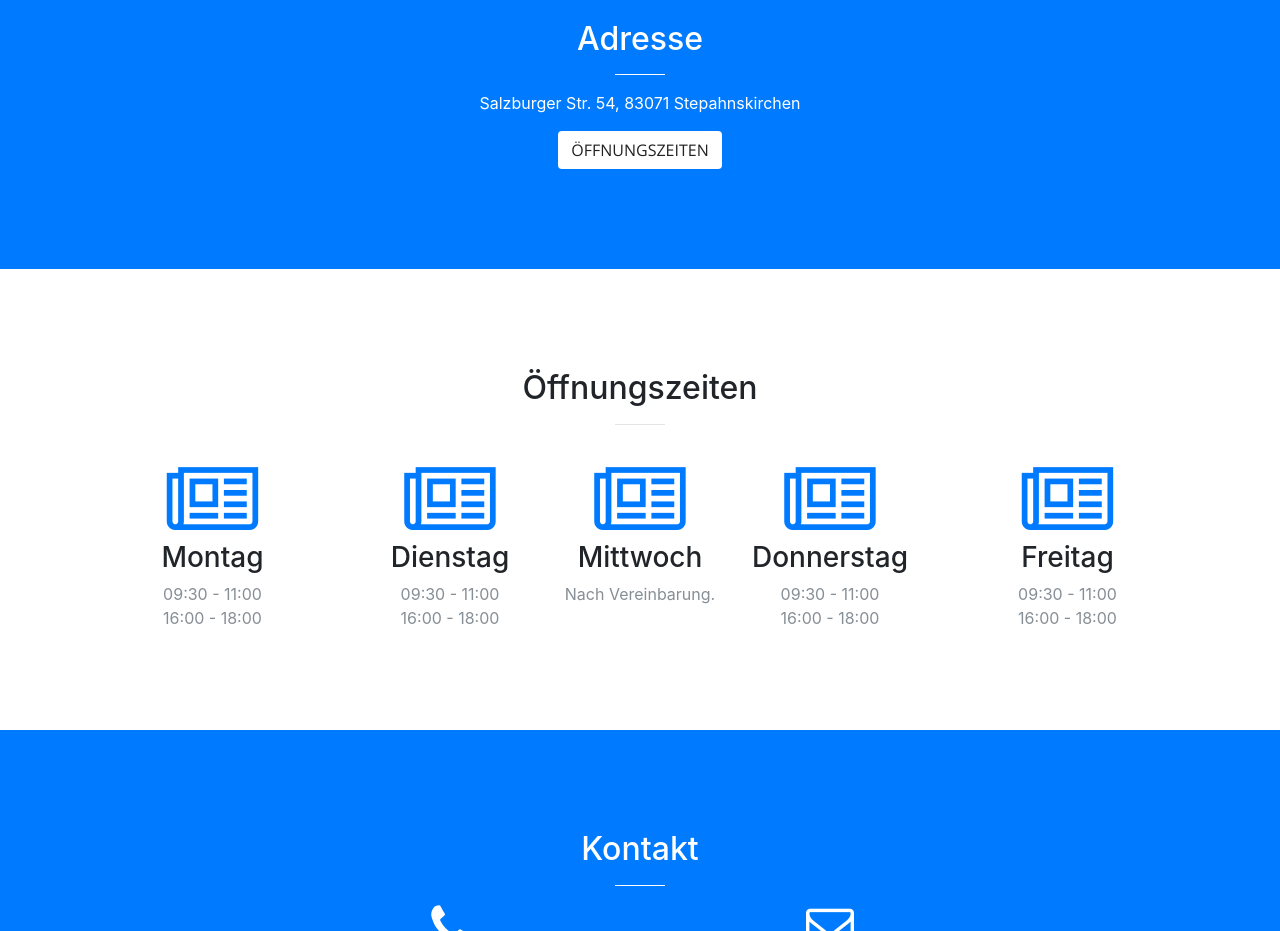
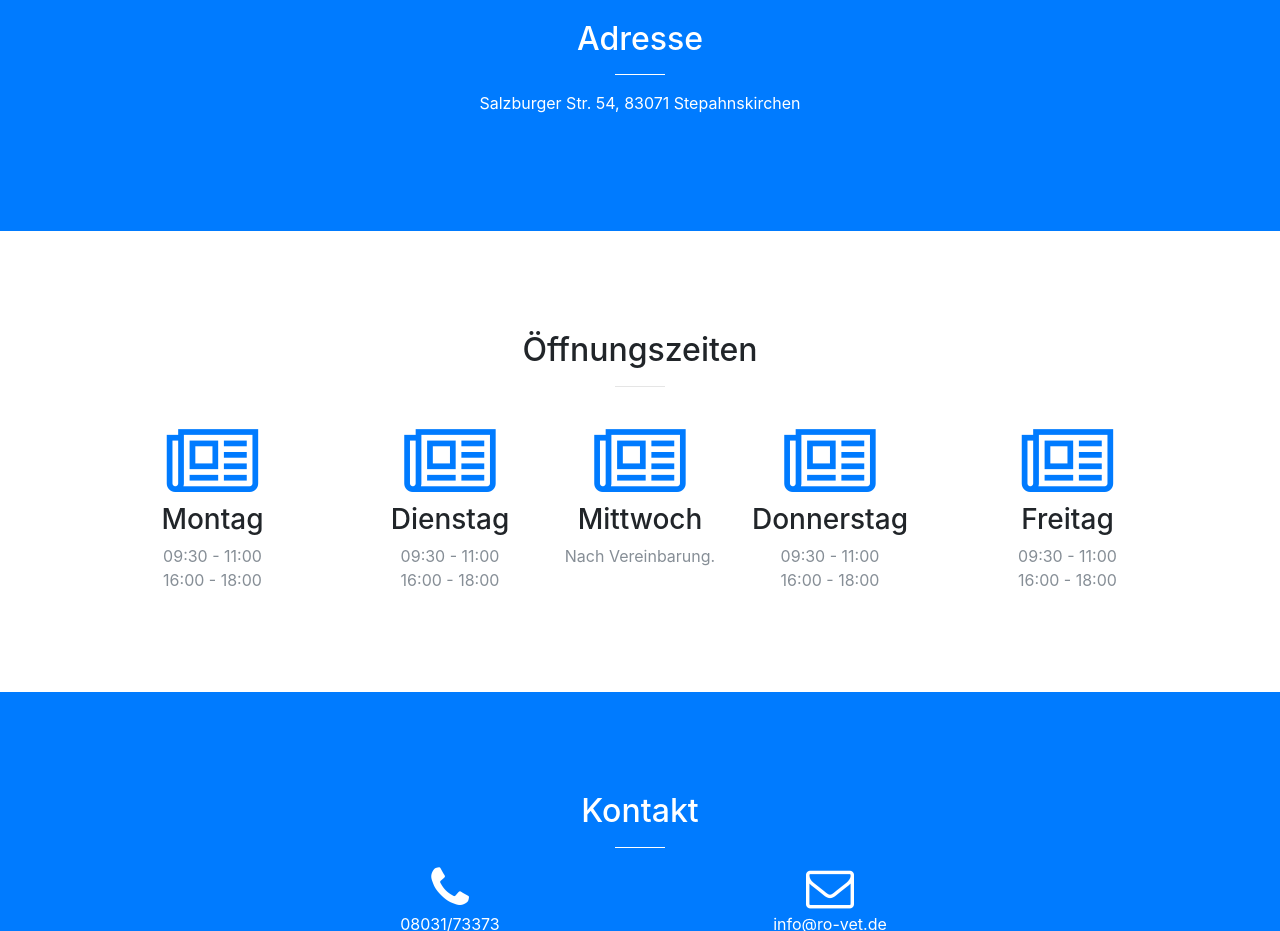
Before and after one commit to ro-vet/ro-vet.github.io, a website with bundled scripts: page index.html in a window 1280 px wide. Shown: the part 880-1811 px from the top of the page. Built offline with nearby package versions, Linux system fonts and the light colour scheme.

Commit message:
btn is useless - removed

```diff
--- a/index.html
+++ b/index.html
@@ -86,7 +86,7 @@
                 src="https://www.google.com/maps/embed/v1/place?q=Tieraztpraxis+Sybille+buxbaum,Salzburger%20Str.%2054%2C%20Stephanskirchen%2C%20Germany&key=AIzaSyAfnAp2lKh3wpu9J-feTVKa2hS8Wbsq2Zc" allowfullscreen>
               </iframe-->
 
-            <a class="btn btn-default btn-xl js-scroll-trigger" href="#services">Öffnungszeiten</a>
+            <!--a class="btn btn-default btn-xl js-scroll-trigger" href="#services">Öffnungszeiten</a-->
           </div>
         </div>
       </div>
```
